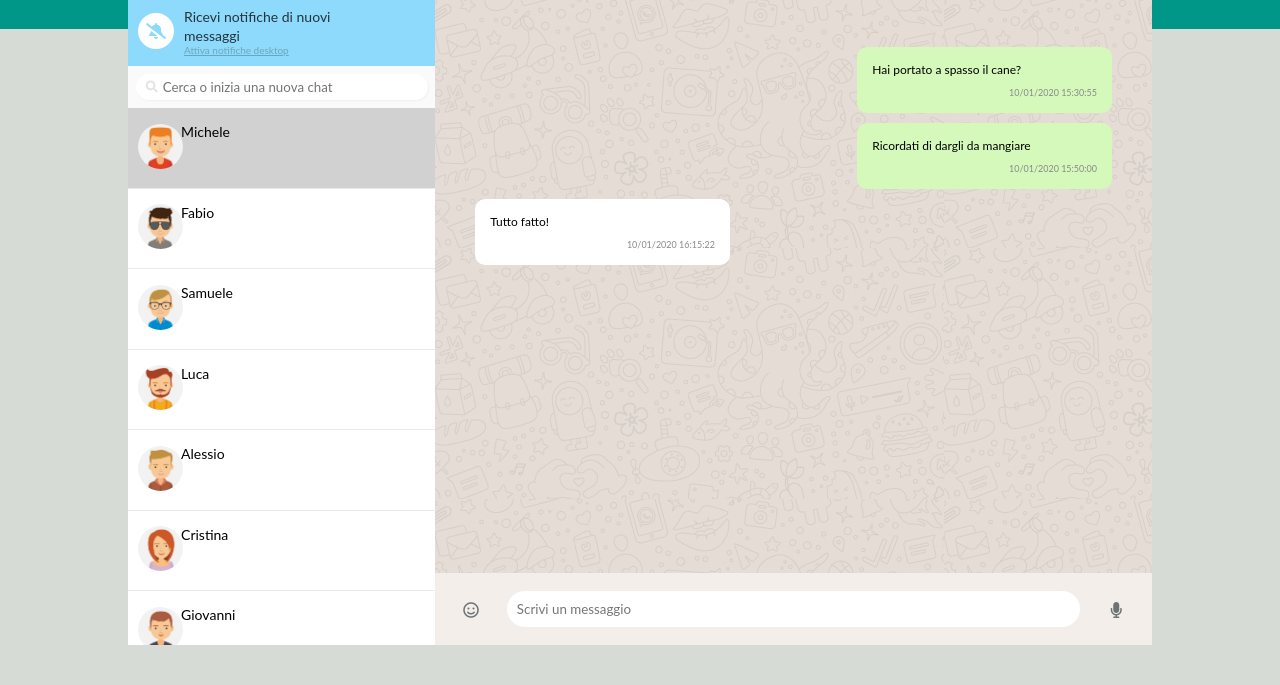
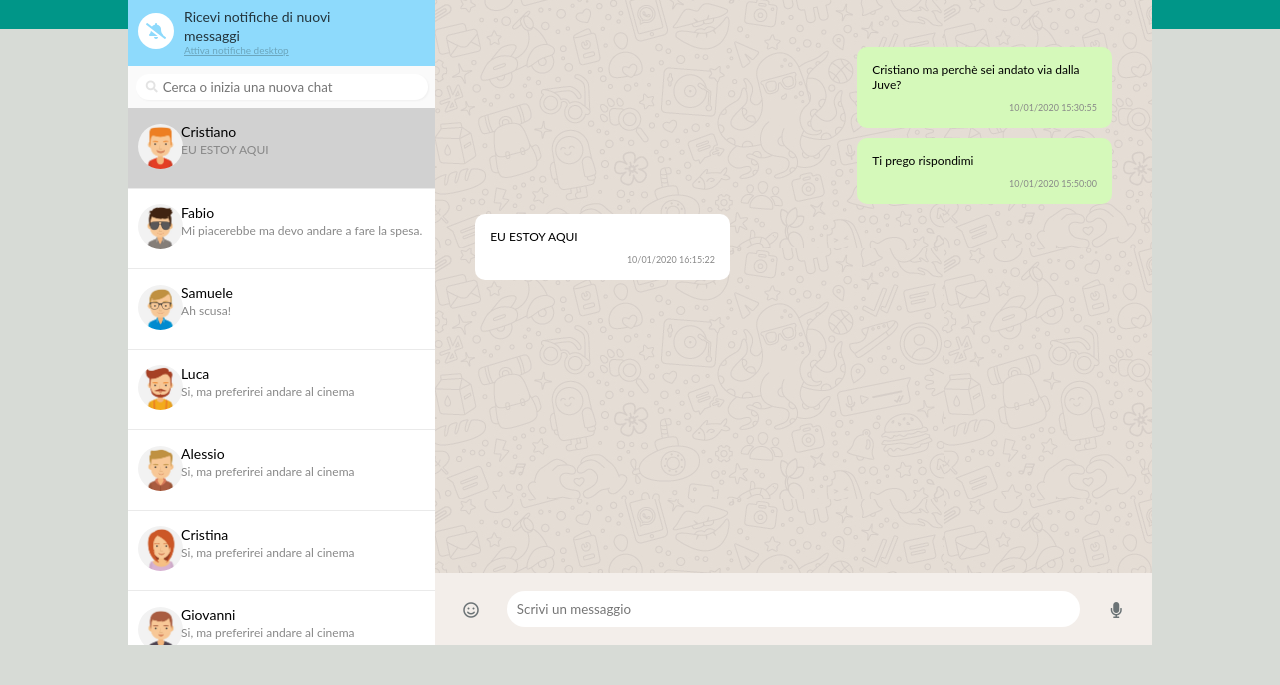
Before and after one commit to Robertodambrosio/js-html-css-boolzap, a plain HTML site: page index.html in a window 1280 px wide. Shown: the part 115-800 px from the top of the page. Drawn offline with nearby package versions, Linux system fonts and the light colour scheme.

Commit message:
milestone 5 parte 1

```diff
--- a/css/style.css
+++ b/css/style.css
@@ -200,6 +200,12 @@ main {
     font-size: 14px;
 }
 
+.container-user-txt p{
+    font-size: 12px;
+    margin-top: 2px;
+    color: #888;
+}
+
 .active {
     background-color: rgb(209, 209, 209);
 }
--- a/index.html
+++ b/index.html
@@ -42,7 +42,7 @@
                     <div class="search">
                         <div class="container-search">
                         <i class="fas fa-search"></i>
-                        <input type="text" placeholder="Cerca o inizia una nuova chat" v-model="search">
+                        <input type="text" placeholder="Cerca o inizia una nuova chat" v-model="searchInput">
                         </div>
                     </div>
                     <div class="contact-list">
@@ -52,6 +52,7 @@
                             </div>
                             <div class="container-user-txt">
                                 <span>{{element.name}}</span>
+                                 <p>{{lastMessage(i)}}</p>
                             </div>
                         </div>
                     </div>
@@ -103,8 +104,11 @@
     </div>
     <!-- SCRIPT VUE  -->
     <script src="https://cdn.jsdelivr.net/npm/vue@2/dist/vue.js"></script>
+    <!-- SCRIPT DAY JS -->
+    <script src="https://unpkg.com/dayjs@1.8.21/dayjs.min.js"></script>
     <!-- SCRIPT MAIN SCRIPT  -->
     <script src="js/script.js"></script>
+
 </body>
 
 </html>
--- a/js/script.js
+++ b/js/script.js
@@ -2,22 +2,22 @@ const app = new Vue({
     el: '#root',
     data: {
         contacts: [{
-                name: 'Michele',
+                name: 'Cristiano',
                 avatar: '_1',
                 visible: true,
                 messages: [{
                         date: '10/01/2020 15:30:55',
-                        message: 'Hai portato a spasso il cane?',
+                        message: 'Cristiano ma perchè sei andato via dalla Juve?',
                         status: 'sent'
                     },
                     {
                         date: '10/01/2020 15:50:00',
-                        message: 'Ricordati di dargli da mangiare',
+                        message: 'Ti prego rispondimi',
                         status: 'sent'
                     },
                     {
                         date: '10/01/2020 16:15:22',
-                        message: 'Tutto fatto!',
+                        message: 'EU ESTOY AQUI',
                         status: 'received'
                     }
                 ],
@@ -148,7 +148,7 @@ const app = new Vue({
 
         currentContact: 0,
         textSent: '',
-        search: '',
+        searchInput: '',
 
     },
     methods: {
@@ -185,11 +185,15 @@ const app = new Vue({
             })
         },
             searchFilter : function(i){
-            if (this.contacts[i].name.toLowerCase().includes(this.search.toLowerCase())) {
+            if (this.contacts[i].name.toLowerCase().includes(this.searchInput.toLowerCase())) {
                 return true;
             } else {
                 return false;
             }
+        },
+        lastMessage: function(i) {
+            const last = this.contacts[i].messages.length - 1;
+            return this.contacts[i].messages[last].message;
         }
     }
 });
```
